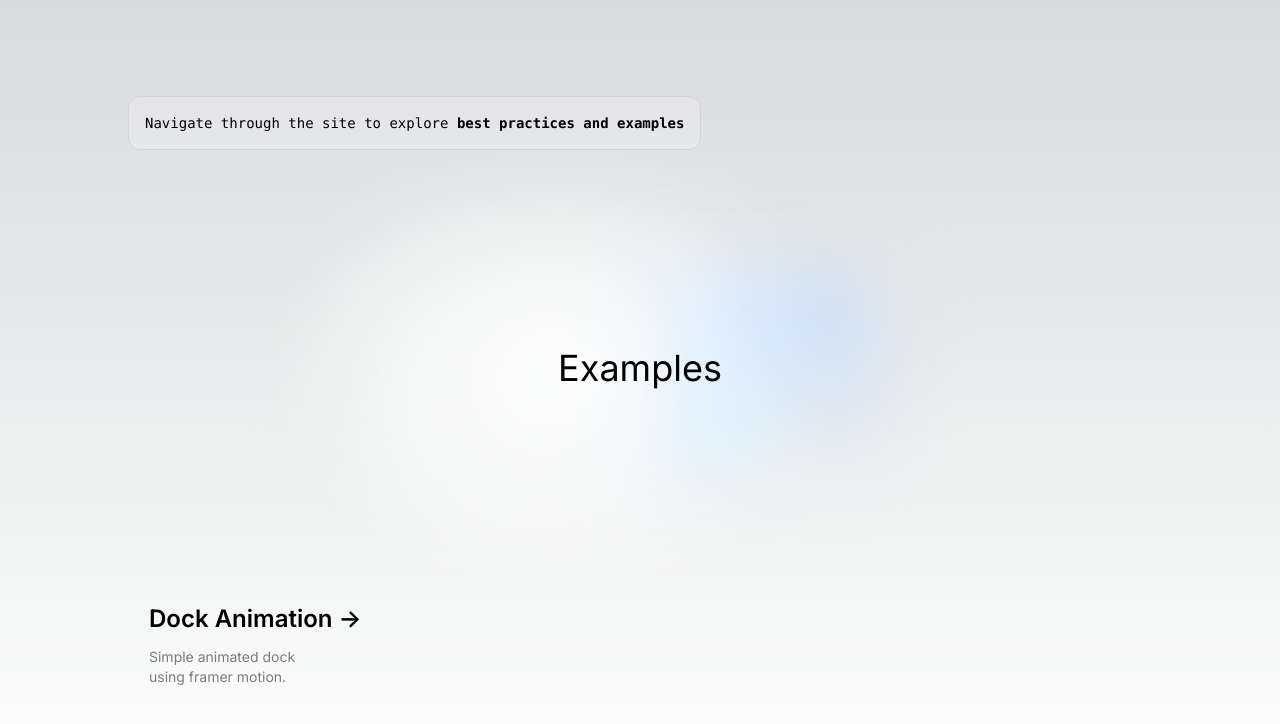
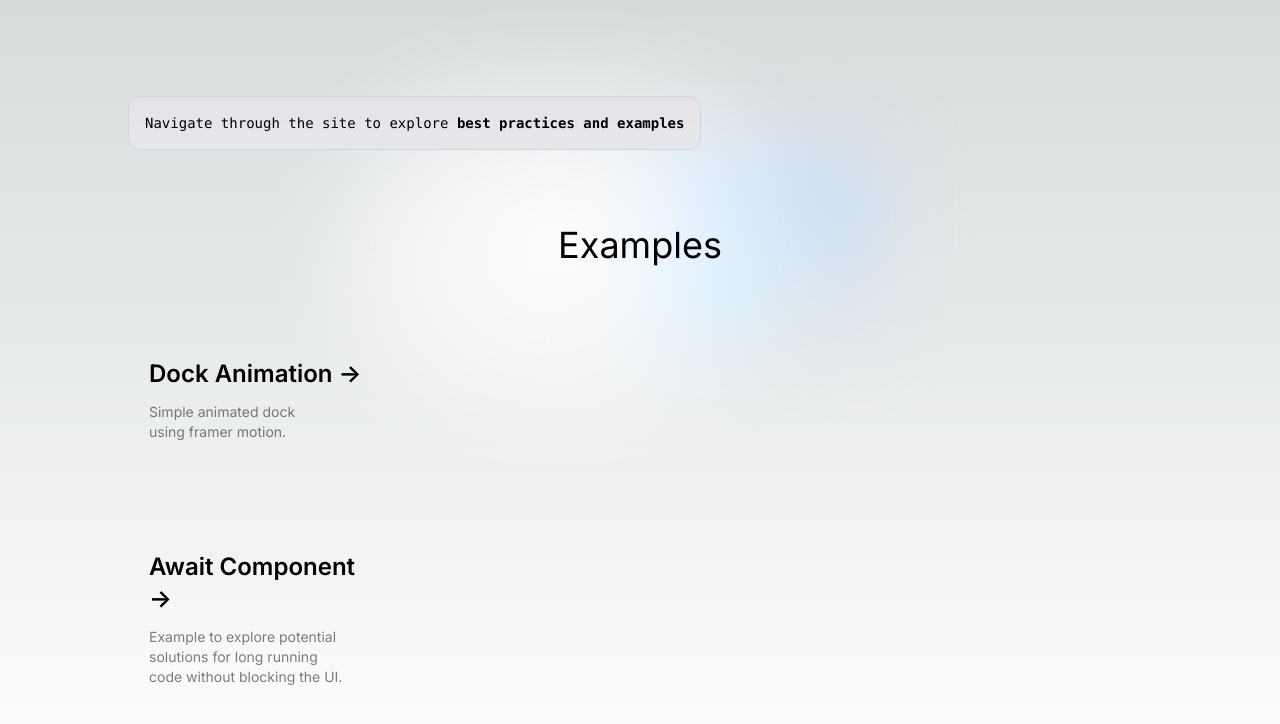
Before and after one commit to acgriswold/next-js-animated-examples, a Next.js app: page / in a window 1280 px wide. Shown: the top 724 px of the page. Built offline with nearby package versions, Linux system fonts and the light colour scheme.

Commit message:
✨: init await component

```diff
--- /dev/null
+++ b/app/examples/await-component/page.tsx
@@ -0,0 +1,5 @@
+export default function AwaitComponentExample() {
+    return (
+        <div>Await component</div>
+    )
+}
--- a/app/page.tsx
+++ b/app/page.tsx
@@ -35,6 +35,24 @@ export default function Home() {
           </p>
         </Link>
       </div>
+
+      <div className="mb-32 grid text-center lg:max-w-5xl lg:w-full lg:mb-0 lg:grid-cols-4 lg:text-left">
+        <Link
+          href="/examples/await-component"
+          className="group rounded-lg border border-transparent px-5 py-4 transition-colors hover:border-gray-300 hover:bg-gray-100 hover:dark:border-neutral-700 hover:dark:bg-neutral-800/30"
+          rel="noopener noreferrer"
+        >
+          <h2 className={`mb-3 text-2xl font-semibold`}>
+            Await Component{' '}
+            <span className="inline-block transition-transform group-hover:translate-x-1 motion-reduce:transform-none">
+              -&gt;
+            </span>
+          </h2>
+          <p className={`m-0 max-w-[30ch] text-sm opacity-50 text-balance`}>
+            Example to explore potential solutions for long running code without blocking the UI.
+          </p>
+        </Link>
+      </div>
     </main>
   );
 }
```
